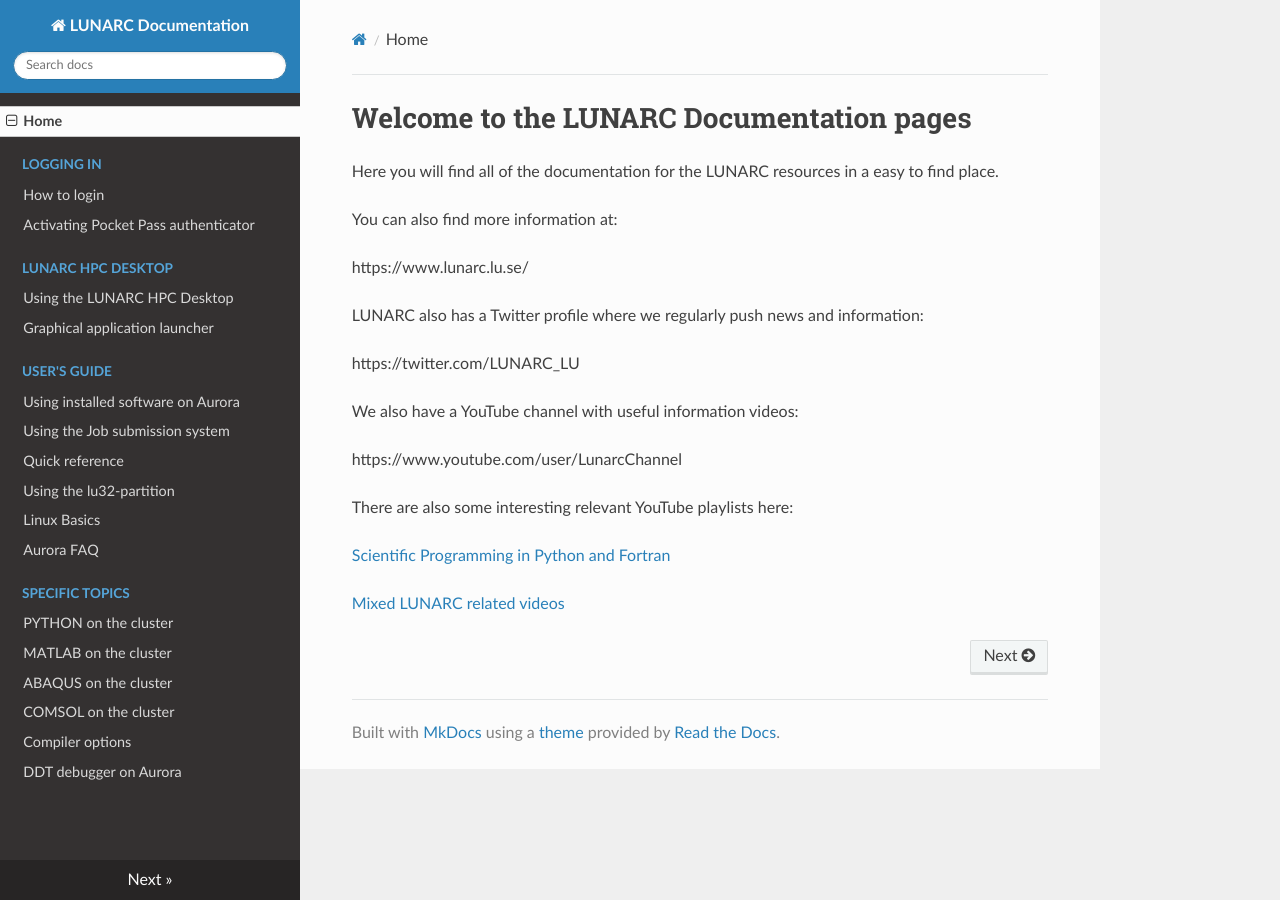
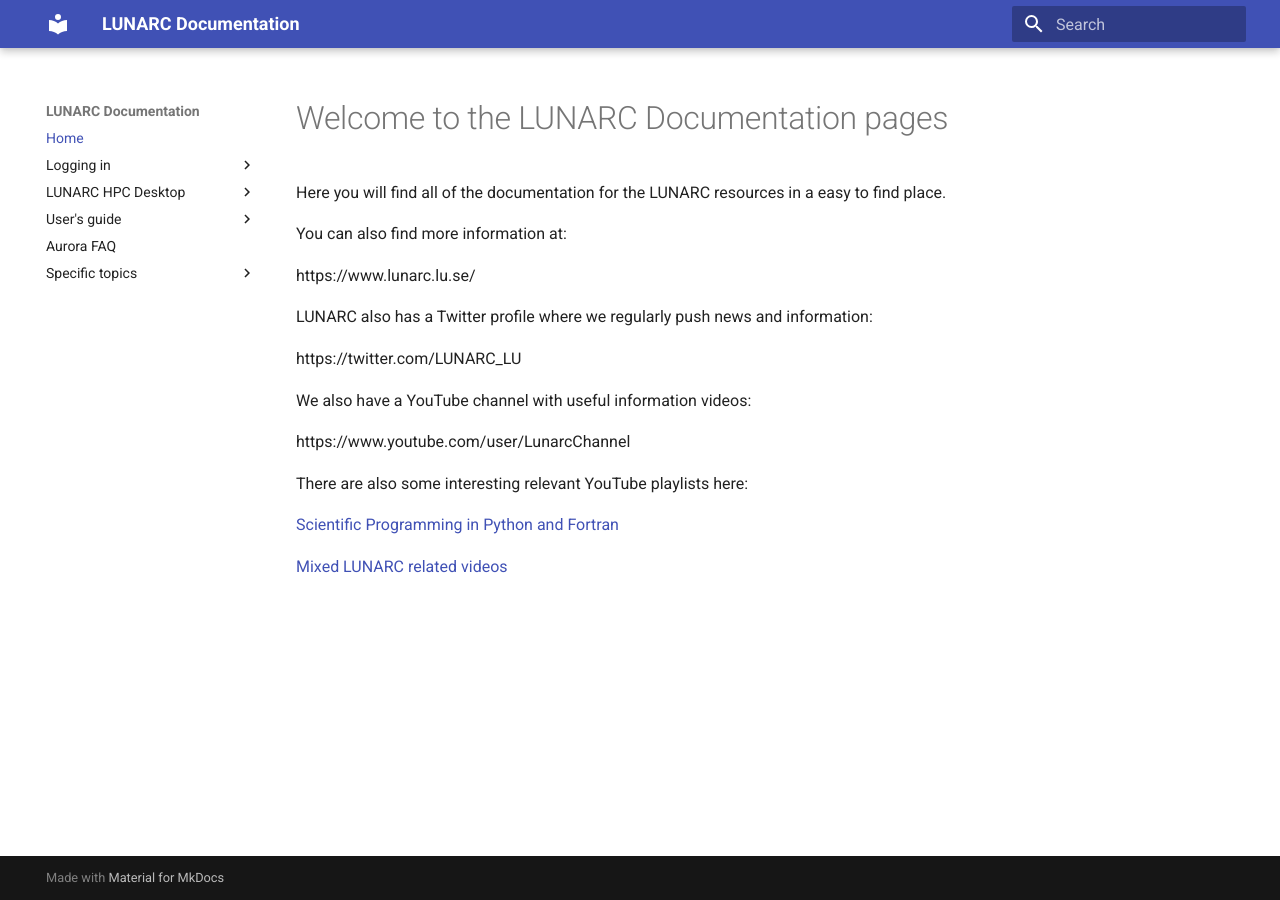
Before and after one commit to lunarc/lunarc_docs, an MkDocs documentation site: the page built from docs/index.md, in a window 1280 px wide. Built offline with MkDocs 1.6.1 and Material for MkDocs 9.7.7, drawn with Linux system fonts in a browser that asks for light colours; nearby versions of some CDN libraries; old or Windows-style settings are respelled for this version of MkDocs.

Commit message:
Updated format of help pages.

```diff
--- a/mkdocs.yml
+++ b/mkdocs.yml
@@ -1,5 +1,5 @@
 site_name: LUNARC Documentation
-pages:
+nav:
 - Home: index.md
 - Logging in:
   - How to login: login_howto.md
@@ -21,5 +21,6 @@ pages:
   - COMSOL on the cluster: COMSOL.md
   - Compiler options: compiler_options.md
   - DDT debugger on Aurora: ddt_debugger.md
-theme: readthedocs
+theme:
+  name: material
 #markdown_extensions: [codehilite]
--- /dev/null
+++ b/requirements.txt
@@ -0,0 +1 @@
+mkdocs-material
```
Also changed, not shown: 1 other file.
